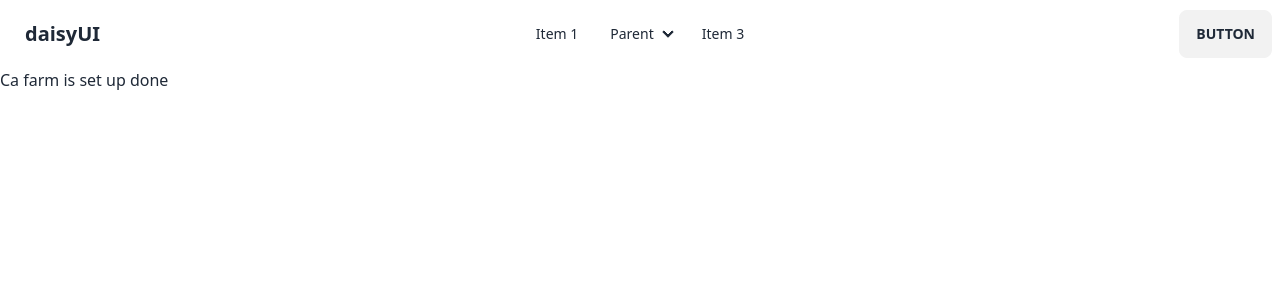
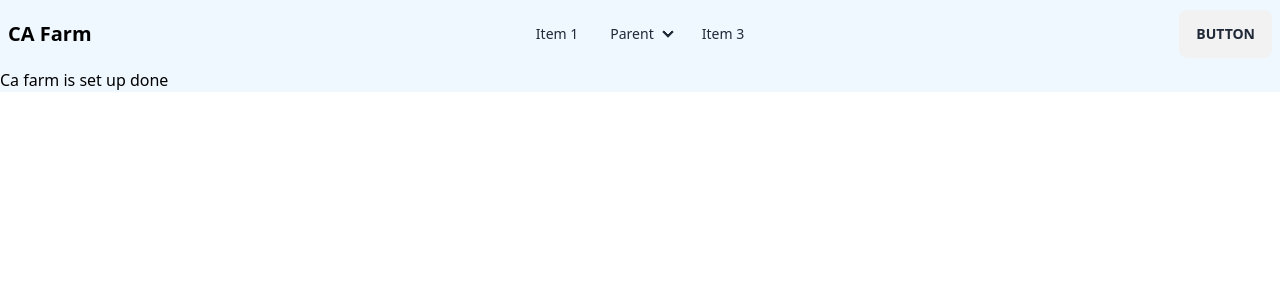
Before and after one commit to HimaloyAshis/CA-farm, a React (Vite) app: page / in a window 1280 px wide. Shown: the top 300 px of the page. Built offline with nearby package versions, Linux system fonts and the light colour scheme.

Commit message:
color changed

```diff
--- a/index.html
+++ b/index.html
@@ -6,7 +6,7 @@
     <meta name="viewport" content="width=device-width, initial-scale=1.0" />
     <title>CA Farm</title>
   </head>
-  <body >
+  <body class="ui">
     <div id="root"></div>
     <script type="module" src="/src/main.jsx"></script>
   </body>
--- a/src/Components/Home/HomePage/Home.jsx
+++ b/src/Components/Home/HomePage/Home.jsx
@@ -3,7 +3,7 @@ import React from 'react';
 const Home = () => {
     return (
         <div>
-            <p>Ca farm is set up done</p>
+            <p className='text-black'>Ca farm is set up done</p>
         </div>
     );
 };
--- a/src/Page/shared/Navbar/Navbar.jsx
+++ b/src/Page/shared/Navbar/Navbar.jsx
@@ -2,7 +2,7 @@ import React from 'react';
 
 const Navbar = () => {
     return (
-        <div className="navbar bg-base-100">
+        <div className=" ui navbar bg-base-100">
             <div className="navbar-start">
                 <div className="dropdown">
                     <label tabIndex={0} className="btn btn-ghost lg:hidden">
@@ -20,7 +20,7 @@ const Navbar = () => {
                         <li><a>Item 3</a></li>
                     </ul>
                 </div>
-                <a className="btn btn-ghost normal-case text-xl">daisyUI</a>
+                <a className=" text-black font-bold normal-case text-xl">CA Farm</a>
             </div>
             <div className="navbar-center hidden lg:flex">
                 <ul className="menu menu-horizontal px-1">
--- a/src/index.css
+++ b/src/index.css
@@ -1,3 +1,7 @@
 @tailwind base;
 @tailwind components;
 @tailwind utilities;
+
+.ui{
+    background: aliceblue;
+}
```
